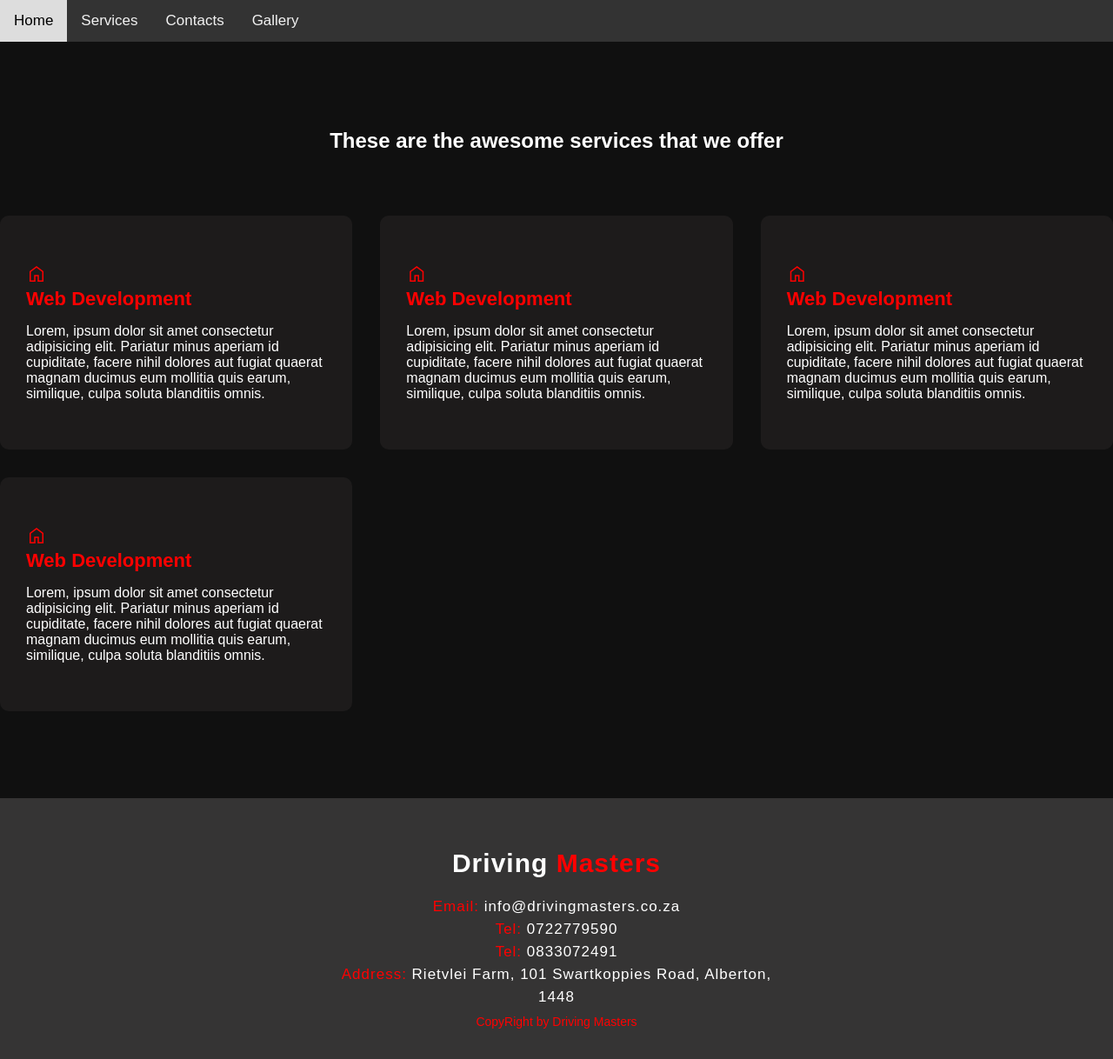
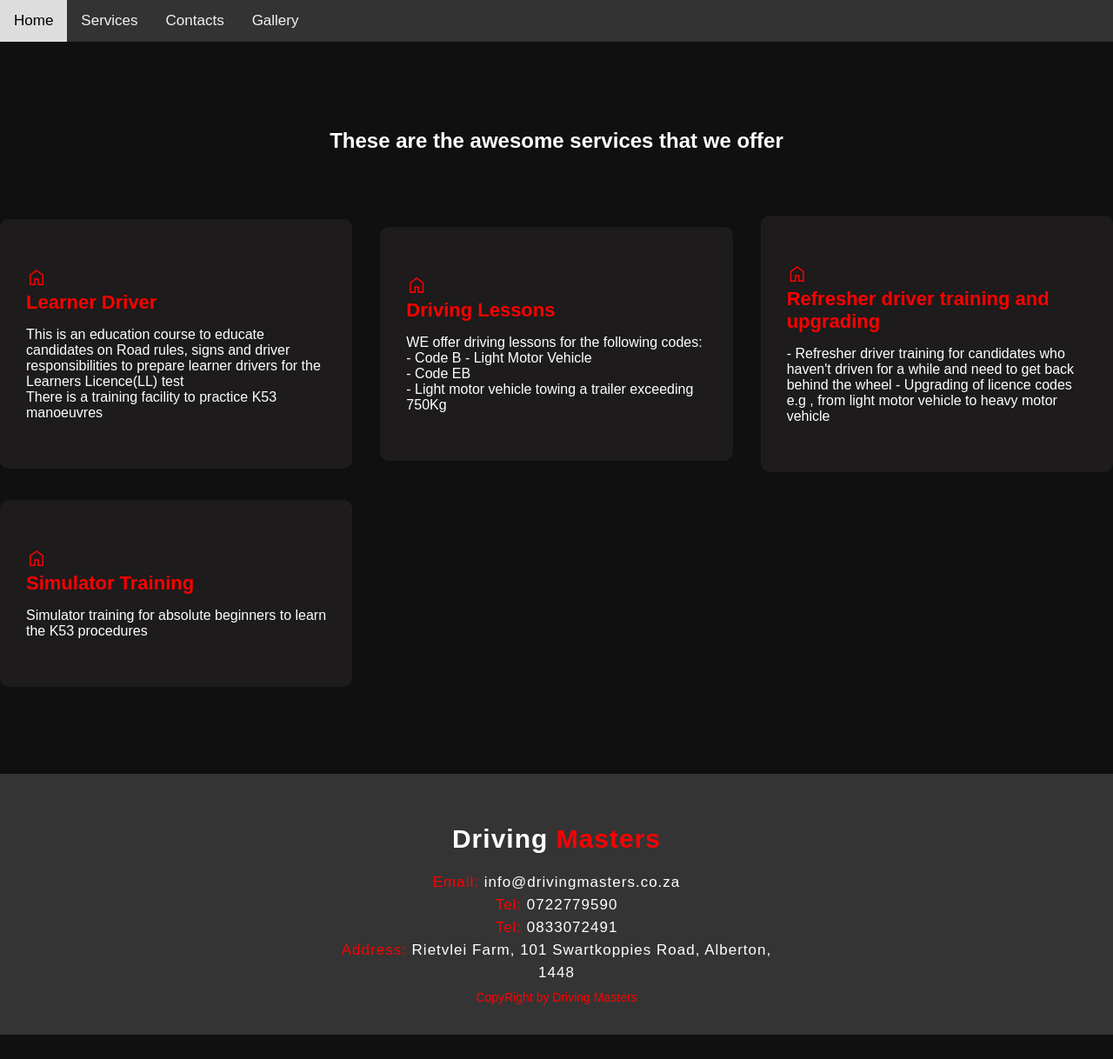
Before and after one commit to NtombiMotaung/MasterDrive, a Django app: page /services/ in a window 1280 px wide. Shown: the whole page at 87% size. After the commit the page ends 1190 px from the top, so only its background shows below. Run offline with Django 4.2, Linux system fonts and the light colour scheme; data that the repository does not hold is empty; parts of the project's set-up code (start-up, migrations or seed data) failed here and were passed over.

Commit message:
services content draft

```diff
--- a/mysite/templates/public/gallery/gallery.html
+++ b/mysite/templates/public/gallery/gallery.html
@@ -45,7 +45,7 @@
             <img class="modal-content" id="img01">
 
             <div id="caption"></div>
-            </div> -->
+            </div>
 
 
 
--- a/mysite/templates/public/services/services.html
+++ b/mysite/templates/public/services/services.html
@@ -11,10 +11,7 @@
 </head>
 <body>
 
-
         {% include 'components/navbar.html' %}
-
-
 
     <section class="service" id="service">
         <div class="center">
@@ -26,56 +23,60 @@
                 <span class="material-symbols-outlined">
                     home
                     </span>
-                <h3>Web Development</h3>
-                <p>Lorem, ipsum dolor sit amet
-                    consectetur adipisicing elit.
-                    Pariatur minus aperiam id cupiditate,
-                     facere nihil dolores aut fugiat
-                     quaerat magnam ducimus eum mollitia
-                     quis earum, similique, culpa soluta
-                     blanditiis omnis.</p>
+                <h3>Learner Driver</h3>
+                <p>
+                    This is an education course to educate
+                    candidates on Road rules, signs and driver
+                    responsibilities to prepare learner
+                    drivers for the Learners Licence(LL) test
+                    <br>
+                    There is a training facility to
+                     practice K53 manoeuvres
+                </p>
 
             </div>
             <div class="row">
                 <span class="material-symbols-outlined">
                     home
                     </span>
-                <h3>Web Development</h3>
-                <p>Lorem, ipsum dolor sit amet
-                    consectetur adipisicing elit.
-                    Pariatur minus aperiam id cupiditate,
-                     facere nihil dolores aut fugiat
-                     quaerat magnam ducimus eum mollitia
-                     quis earum, similique, culpa soluta
-                     blanditiis omnis.</p>
+                <h3>Driving Lessons</h3>
+                <p>
+                    WE offer driving lessons for the
+                    following codes:
+                    <br>
+                    - Code B - Light Motor Vehicle
+                    <br>
+                    - Code EB
+                    <br>
+                    - Light motor vehicle towing a trailer exceeding 750Kg
+                </p>
 
             </div>
             <div class="row">
                 <span class="material-symbols-outlined">
                     home
                     </span>
-                <h3>Web Development</h3>
-                <p>Lorem, ipsum dolor sit amet
-                    consectetur adipisicing elit.
-                    Pariatur minus aperiam id cupiditate,
-                     facere nihil dolores aut fugiat
-                     quaerat magnam ducimus eum mollitia
-                     quis earum, similique, culpa soluta
-                     blanditiis omnis.</p>
+                <h3>Refresher driver training and upgrading</h3>
+                <p>
+                    - Refresher driver training for candidates
+                    who haven't driven for a while and need
+                    to get back behind the wheel
+                    - Upgrading of licence codes e.g , from
+                    light motor vehicle to heavy motor vehicle
+
+
+                </p>
 
             </div>
             <div class="row">
                 <span class="material-symbols-outlined">
                     home
                     </span>
-                <h3>Web Development</h3>
-                <p>Lorem, ipsum dolor sit amet
-                    consectetur adipisicing elit.
-                    Pariatur minus aperiam id cupiditate,
-                     facere nihil dolores aut fugiat
-                     quaerat magnam ducimus eum mollitia
-                     quis earum, similique, culpa soluta
-                     blanditiis omnis.</p>
+                <h3>Simulator Training</h3>
+                <p>
+                    Simulator training for absolute beginners
+                    to learn the K53 procedures
+                </p>
 
             </div>
 
```
Also changed, not shown: mysite/templates/public/contacts/contacts.html (+20 -16 lines), mysite/templates/public/index.html (+24 -25 lines), mysite/static/css/jquery.flipster.min.css (added), mysite/static/css/style.css (line endings or trailing spaces), mysite/static/js/jquery.flipster.min.js (added).
